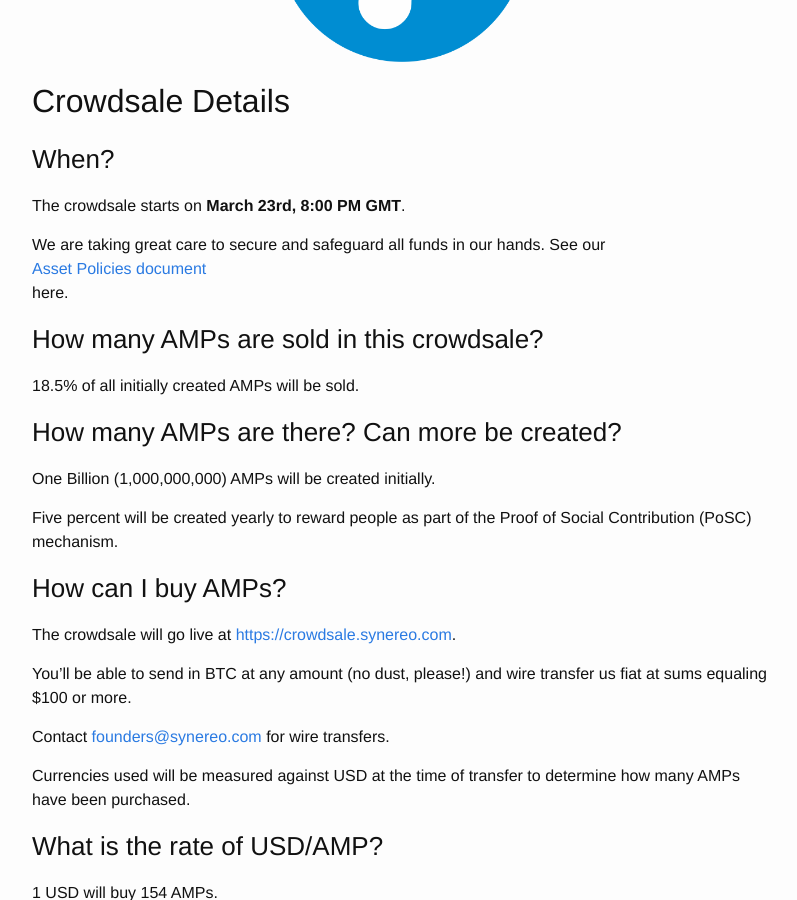
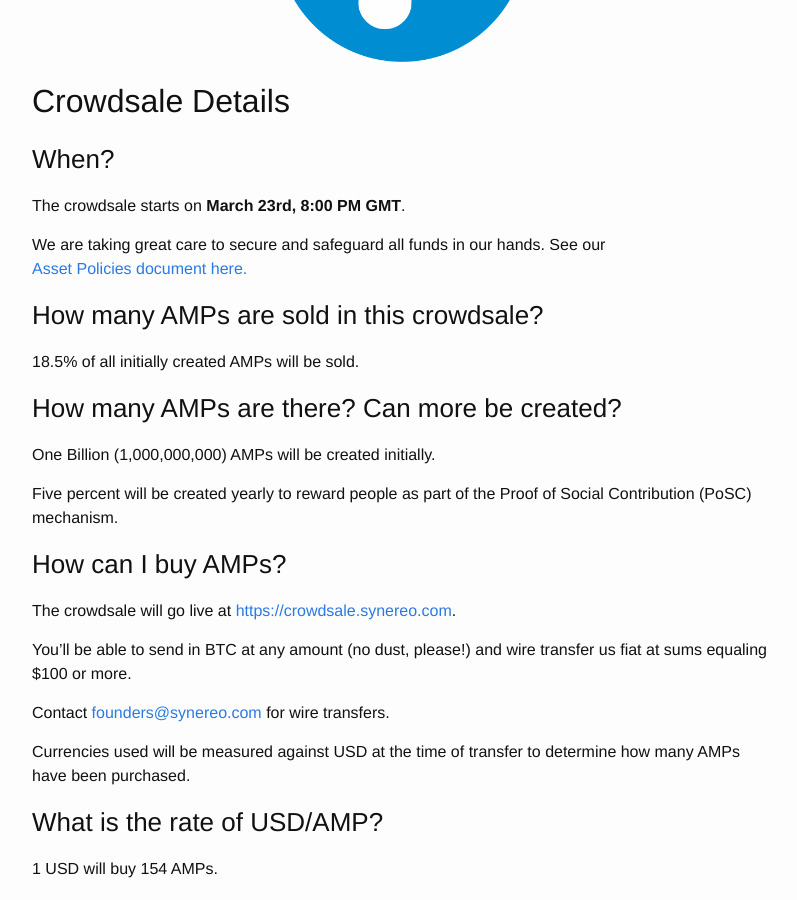
Before and after one commit to synereo/blog.synereo.com, a Jekyll site: the page built from _posts/2015-03-18-crowdsale.markdown, in a window 1280 px wide and 900 px high, scrolled down 2459 px. Shown: the whole window, without its empty margins (238-1035 px from the left). Built offline with Jekyll 4.4.1, drawn with Linux system fonts in a browser that asks for light colours; a script that is not in the unit is left out.

Commit message:
Update 2015-03-18-crowdsale.markdown

```diff
--- a/_posts/2015-03-18-crowdsale.markdown
+++ b/_posts/2015-03-18-crowdsale.markdown
@@ -65,7 +65,7 @@
 
 The crowdsale starts on **March 23rd, 8:00 PM GMT**.
 
-We are taking great care to secure and safeguard all funds in our hands. See our [Asset Policies document](https://docs.google.com/document/d/1zLBm8OHt5-81flihJ6iSKEm0WbRa6FL0mJ5ivBN34Po/edit?userstoinvite=greg@synereo.com&actionButton=1#){: style="display: block; text-align: left;"} here.
+We are taking great care to secure and safeguard all funds in our hands. See our [Asset Policies document here.](https://docs.google.com/document/d/1zLBm8OHt5-81flihJ6iSKEm0WbRa6FL0mJ5ivBN34Po/edit?userstoinvite=greg@synereo.com&actionButton=1#){: style="display: block; text-align: left;"}
 
 
 ### How many AMPs are sold in this crowdsale?
```
